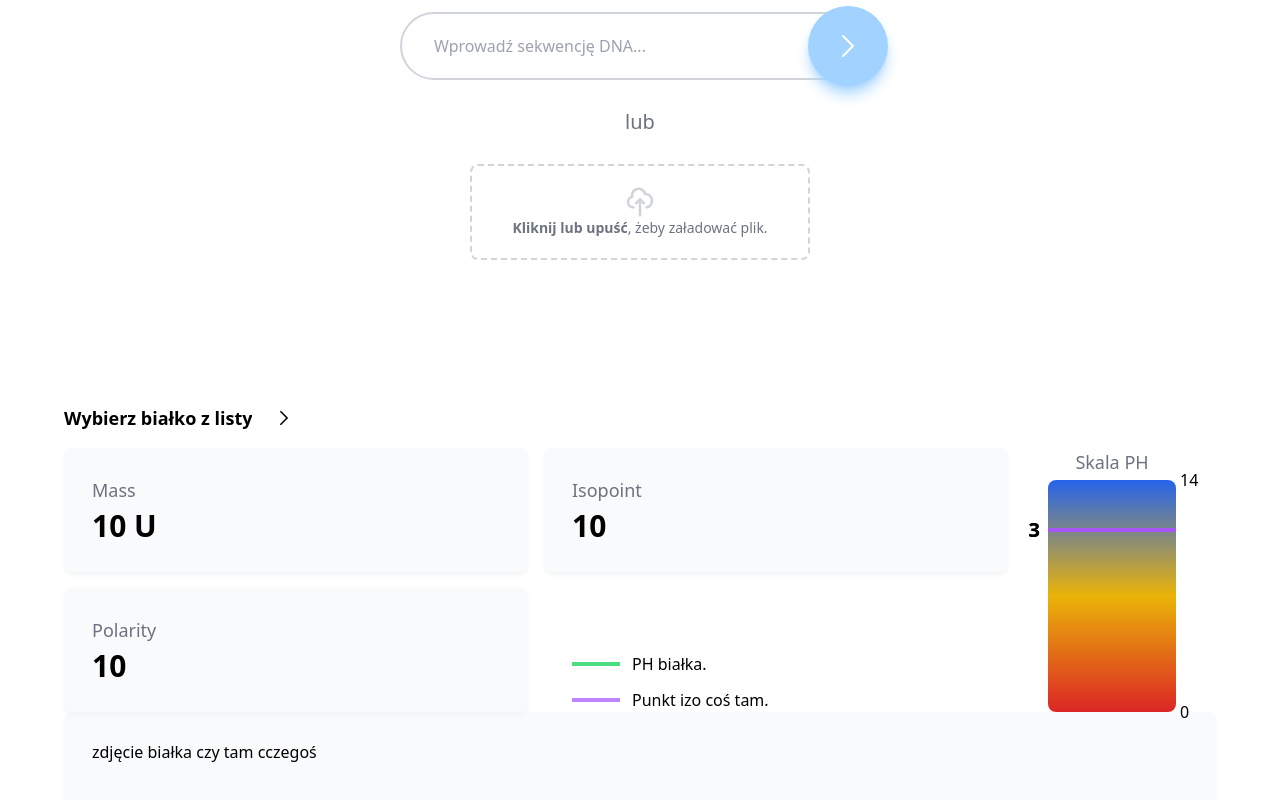
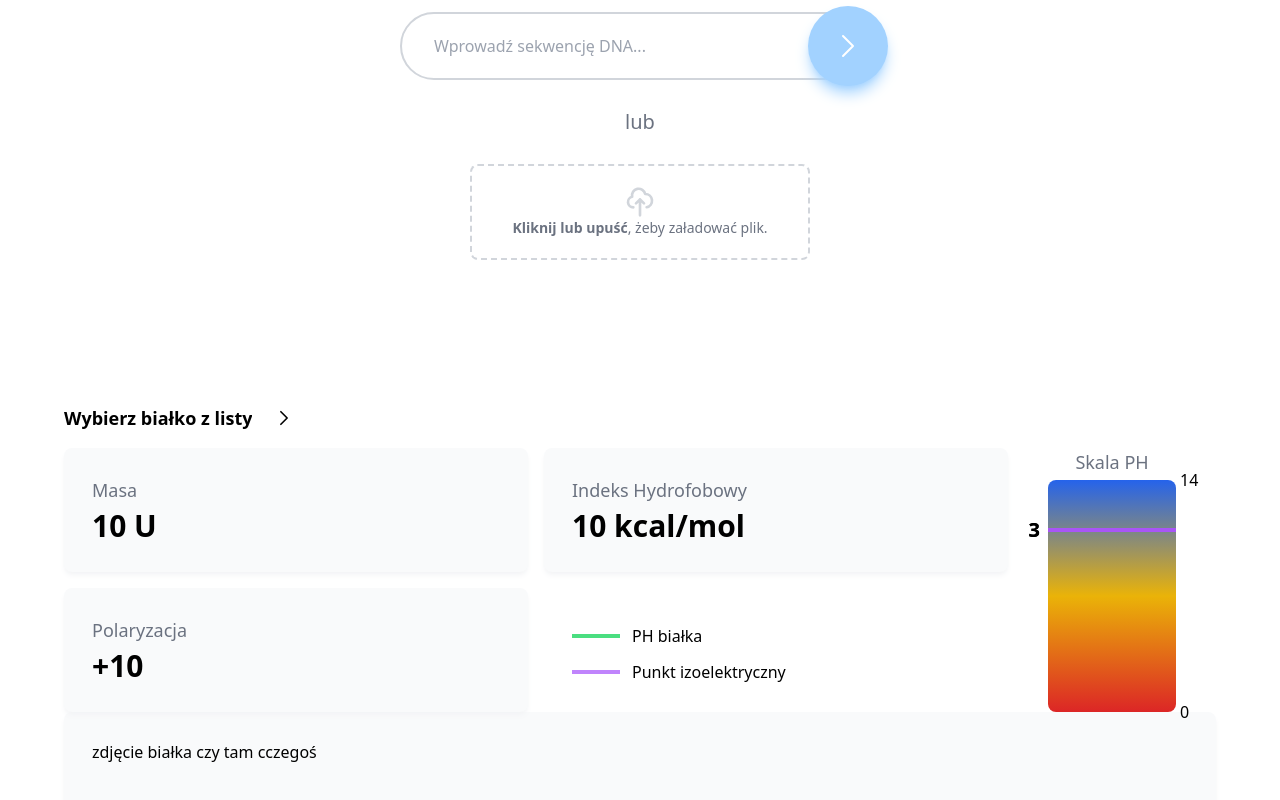
Before and after one commit to bog2n/science-cup, a Next.js app in the folder frontend/: page / in a window 1280 px wide. Shown: the part 388-1188 px from the top of the page. Built offline with nearby package versions, Linux system fonts and the light colour scheme.

Commit message:
Fixed units and spacing between ph chart legend

```diff
--- a/frontend/components/DataCard.tsx
+++ b/frontend/components/DataCard.tsx
@@ -15,14 +15,18 @@ export default function DataCard({
   unit,
 }: IProps) {
   const roundedData = Math.round(data * 100) / 100;
+  let prefix = "";
+  if (title == "Polaryzacja" && roundedData > 0) {
+    prefix = "+";
+  }
   return (
     <Card>
       <h2 className="text-gray-500 text-lg">{title}</h2>
 
       {unit ? (
-        <span className="text-3xl text-black font-bold">{`${roundedData} ${unit}`}</span>
+        <span className="text-3xl text-black font-bold">{`${prefix}${roundedData} ${unit}`}</span>
       ) : (
-        <span className="text-3xl text-black font-bold">{`${roundedData}`}</span>
+        <span className="text-3xl text-black font-bold">{`${prefix}${roundedData}`}</span>
       )}
     </Card>
   );
--- a/frontend/pages/api/data.ts
+++ b/frontend/pages/api/data.ts
@@ -19,7 +19,6 @@ export default function handler(
   req: NextApiRequest,
   res: NextApiResponse<Data>
 ) {
-  console.log("ASDS")
   res.status(200).json(
   {
   "ok": true,
--- a/frontend/pages/index.tsx
+++ b/frontend/pages/index.tsx
@@ -154,18 +154,18 @@ export default function Home() {
         <div className="flex ">
           {/* Data */}
           <div className="grid grid-cols-2 grid-rows-2 gap-4 flex-grow">
-            <DataCard title="Mass" data={currentProtein?.mass} unit="U" />
-            <DataCard title="Isopoint" data={currentProtein?.isopoint} />
-            <DataCard title="Polarity" data={currentProtein?.polarity} />
+            <DataCard title="Masa" data={currentProtein?.mass} unit="U" />
+            <DataCard title="Indeks Hydrofobowy" data={currentProtein?.hindex} unit="kcal/mol" />
+            <DataCard title="Polaryzacja" data={currentProtein?.polarity} />
             {/* PH chart legend */}
-            <div className="flex flex-col gap-3 justify-end pl-7 pt-7 pr-7">
+            <div className="flex flex-col gap-3 p-7 justify-end">
               <div className="flex justify-start items-center gap-3">
                 <span className="block h-1 w-12 bg-green-400"></span>{" "}
-                <span>PH białka.</span>
+                <span>PH białka</span>
               </div>
               <div className="flex justify-start items-center gap-3">
                 <span className="block h-1 w-12 bg-purple-400"></span>{" "}
-                <span>Punkt izo coś tam.</span>
+                <span>Punkt izoelektryczny</span>
               </div>
             </div>
           </div>
```
